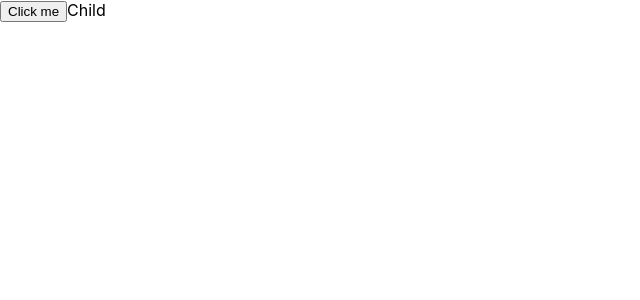
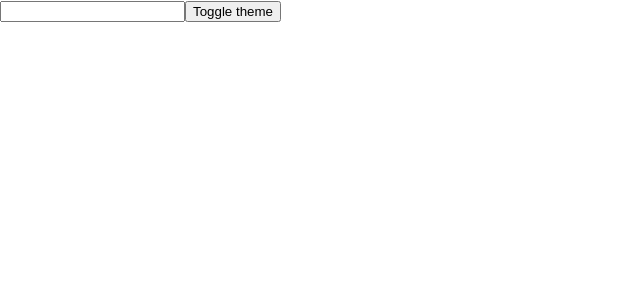
Before and after one commit to Ayush17112002/lec2, a React (Create React App) app in the folder React/first-react-app/: page / in a window 1280 px wide. Shown: the top 300 px of the page, without its empty margins (0-640 px from the left). Built offline with nearby package versions, Linux system fonts and the light colour scheme.

Commit message:
Lec 13 completed, useContext

```diff
--- a/React/first-react-app/src/App.js
+++ b/React/first-react-app/src/App.js
@@ -1,9 +1,17 @@
 import React, { useEffect, useState } from "react";
 // import Lec10 from "./Lec10/Lec10";
 // import Lec11 from "./Lec11/Lec11";
-import Lec12 from "./Lec12/Lec12";
+// import Lec12 from "./Lec12/Lec12";
+import Lec13 from "./Lec13/Lec13";
+import ThemeContext from "./Lec13/themeContext";
+
 function App() {
-  return <Lec12 />;
+  const [theme, setTheme] = useState("light");
+  return (
+    <>
+      <Lec13 />
+    </>
+  );
 }
 
 export default App;
--- /dev/null
+++ b/React/first-react-app/src/Lec13/Lec13.js
@@ -0,0 +1,45 @@
+/**
+ * useContext - lets you read & subscribe to the context from a component
+ * prop drilling
+ */
+
+import { useContext, useState } from "react";
+import ThemeContext from "./themeContext";
+
+export default function Lec13() {
+  const { theme } = useContext(ThemeContext);
+  console.log(theme);
+  const [state, setState] = useState("light");
+  return (
+    <>
+      <ThemeContext.Provider value={{ theme: state }}>
+        <Form />
+        <button
+          onClick={(e) => {
+            setState((state) => {
+              return state === "light" ? "dark" : "light";
+            });
+          }}
+        >
+          Toggle theme
+        </button>
+      </ThemeContext.Provider>
+    </>
+  );
+}
+function Form() {
+  const { theme } = useContext(ThemeContext);
+  console.log(theme);
+
+  return (
+    <>
+      <Input />
+    </>
+  );
+}
+function Input() {
+  const { theme } = useContext(ThemeContext);
+  console.log(theme);
+
+  return <input type="text" />;
+}
--- /dev/null
+++ b/React/first-react-app/src/Lec13/themeContext.js
@@ -0,0 +1,5 @@
+import { createContext } from "react";
+
+const themeContext = createContext({ theme: "light" });
+
+export default themeContext;
```
